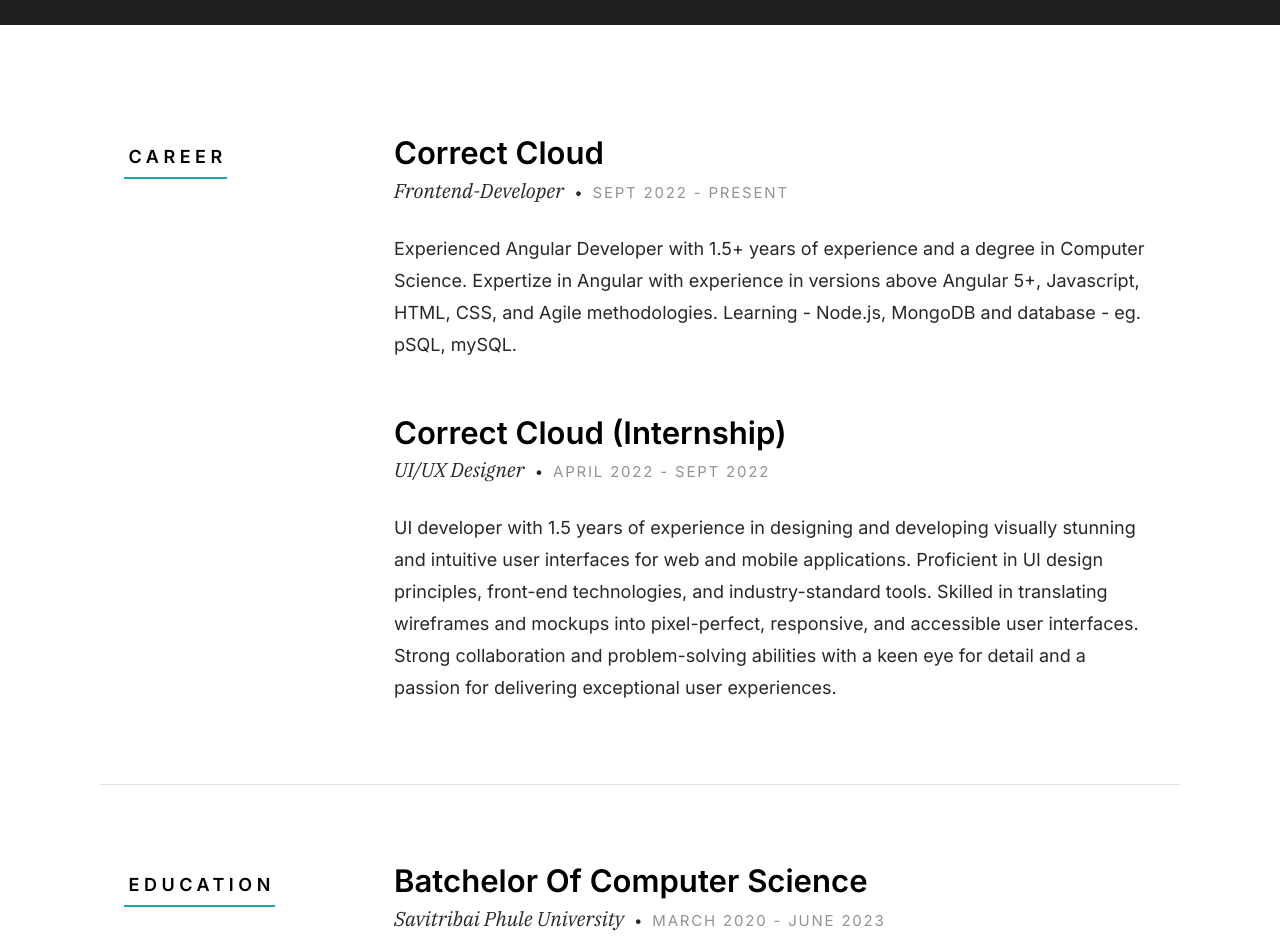
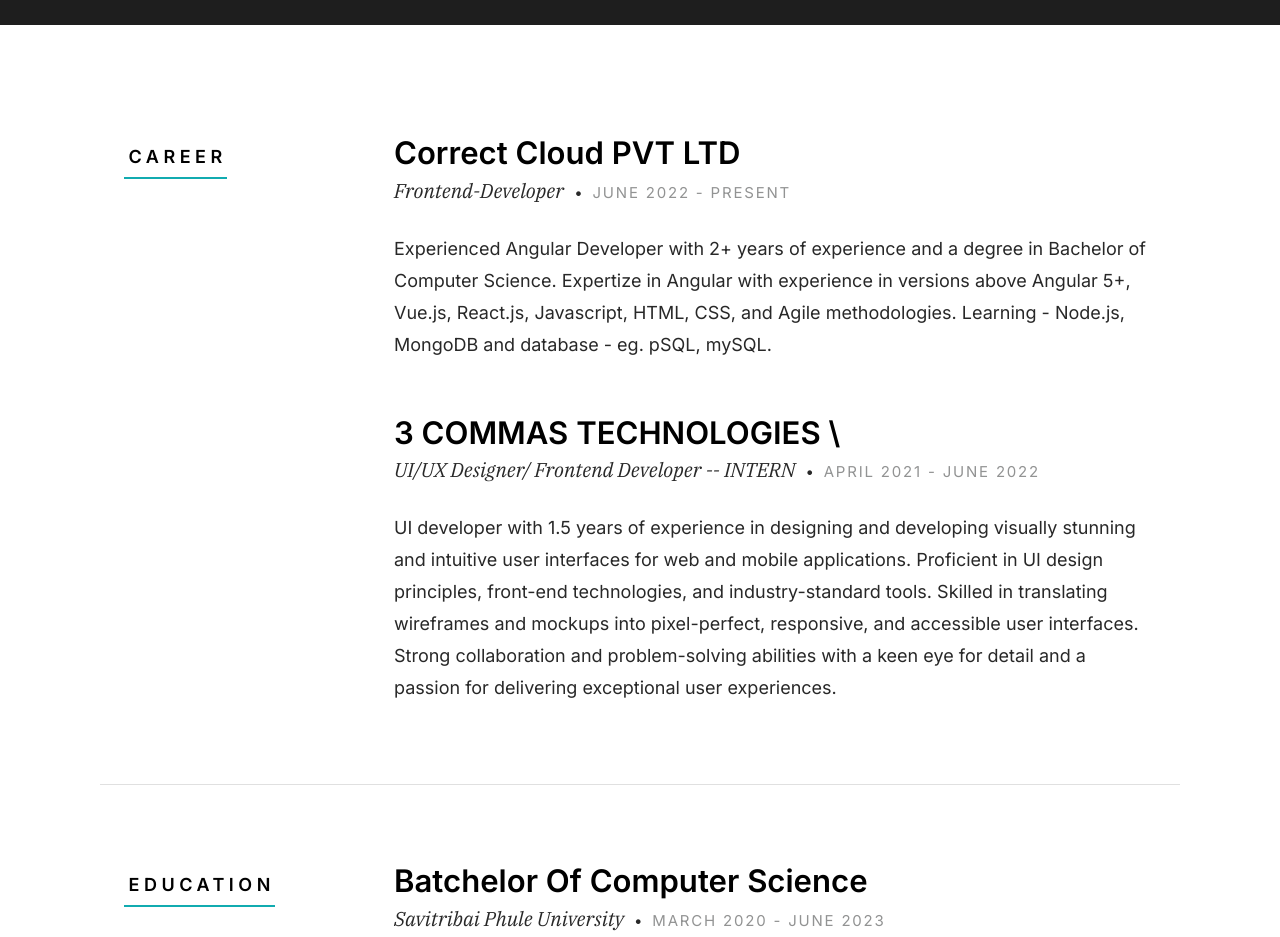
Before and after one commit to afnan00777/My-Portfolio, a plain HTML site: page index.html in a window 1280 px wide. Shown: the part 1640-2577 px from the top of the page. Drawn offline with Linux system fonts and the light colour scheme.

Commit message:
updated html

```diff
--- a/index.html
+++ b/index.html
@@ -102,9 +102,9 @@
         <div class="s-hero__scroll">
             <a href="#about" class="s-hero__scroll-link smoothscroll">
                 <span class="scroll-arrow">
-                    <svg xmlns="http://www.w3.org/2000/svg" width="24" height="24" viewBox="0 0 24 24" style="fill:rgba(0, 0, 0, 1);">
-                        <path
-                            d=" M18.707 12.707L17.293 11.293 13 15.586 13 6 11 6 11 15.586 6.707 11.293 5.293 12.707 12
+                    <svg xmlns="http://www.w3.org/2000/svg" width="24" height="24" viewBox="0 0 24 24"
+                        style="fill:rgba(0, 0, 0, 1);">
+                        <path d=" M18.707 12.707L17.293 11.293 13 15.586 13 6 11 6 11 15.586 6.707 11.293 5.293 12.707 12
                         19.414z">
                         </path>
                     </svg>
@@ -176,18 +176,20 @@
                 <div class="resume-block">
 
                     <div class="resume-block__header">
-                        <h4 class="h3">Correct Cloud</h4>
+                        <h4 class="h3">Correct Cloud PVT LTD</h4>
                         <p class="resume-block__header-meta">
                             <span>Frontend-Developer</span>
                             <span class="resume-block__header-date">
-                                Sept 2022 - Present
+                                June 2022 - Present
                             </span>
                         </p>
                     </div>
 
                     <p>
-                        Experienced Angular Developer with 1.5+ years of experience and a degree in Computer Science.
-                        Expertize in Angular with experience in versions above Angular 5+, Javascript, HTML, CSS, and
+                        Experienced Angular Developer with 2+ years of experience and a degree in Bachelor of Computer
+                        Science.
+                        Expertize in Angular with experience in versions above Angular 5+, Vue.js, React.js, Javascript,
+                        HTML, CSS, and
                         Agile methodologies. Learning - Node.js, MongoDB and database - eg. pSQL, mySQL.
                     </p>
 
@@ -196,11 +198,11 @@
                 <div class="resume-block">
 
                     <div class="resume-block__header">
-                        <h4 class="h3">Correct Cloud (Internship)</h4>
+                        <h4 class="h3">3 COMMAS TECHNOLOGIES \</h4>
                         <p class="resume-block__header-meta">
-                            <span>UI/UX Designer</span>
+                            <span>UI/UX Designer/ Frontend Developer -- INTERN </span>
                             <span class="resume-block__header-date">
-                                April 2022 - Sept 2022
+                                April 2021 - June 2022
                             </span>
                         </p>
                     </div>
```
